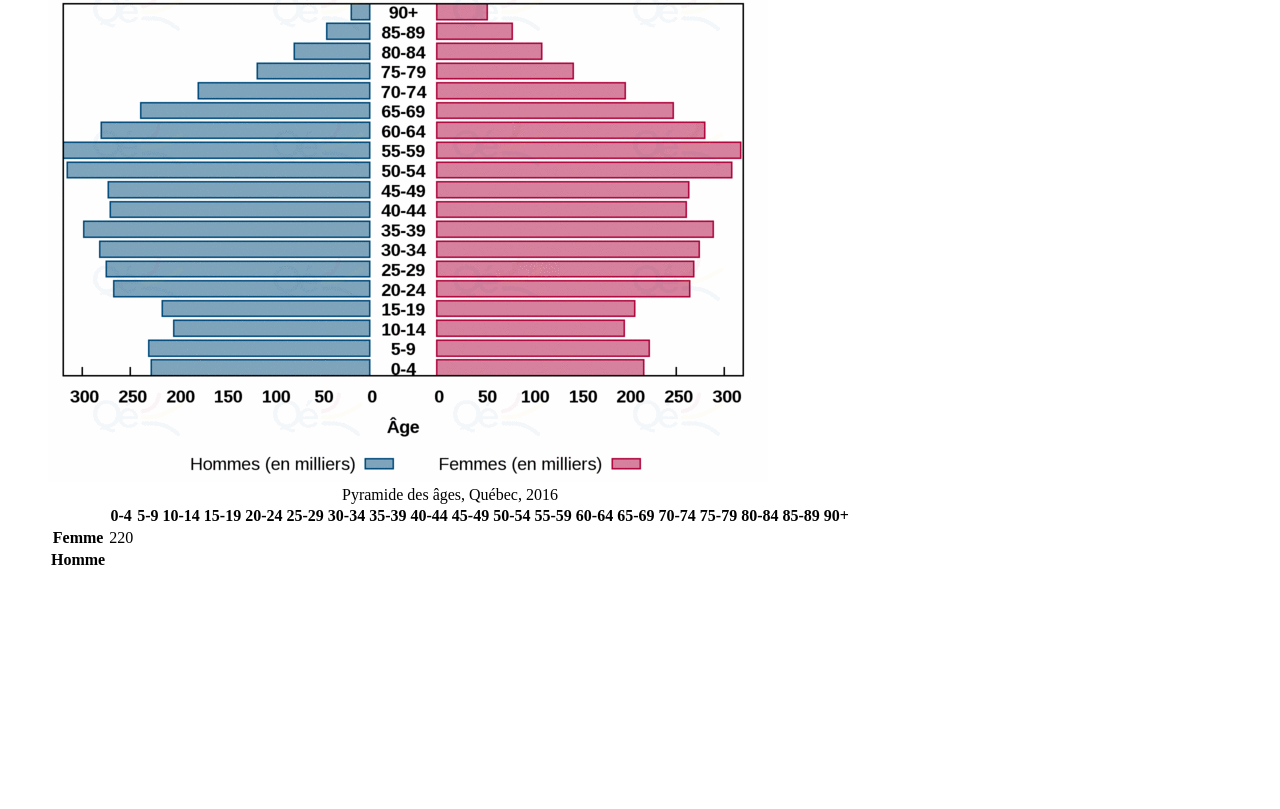
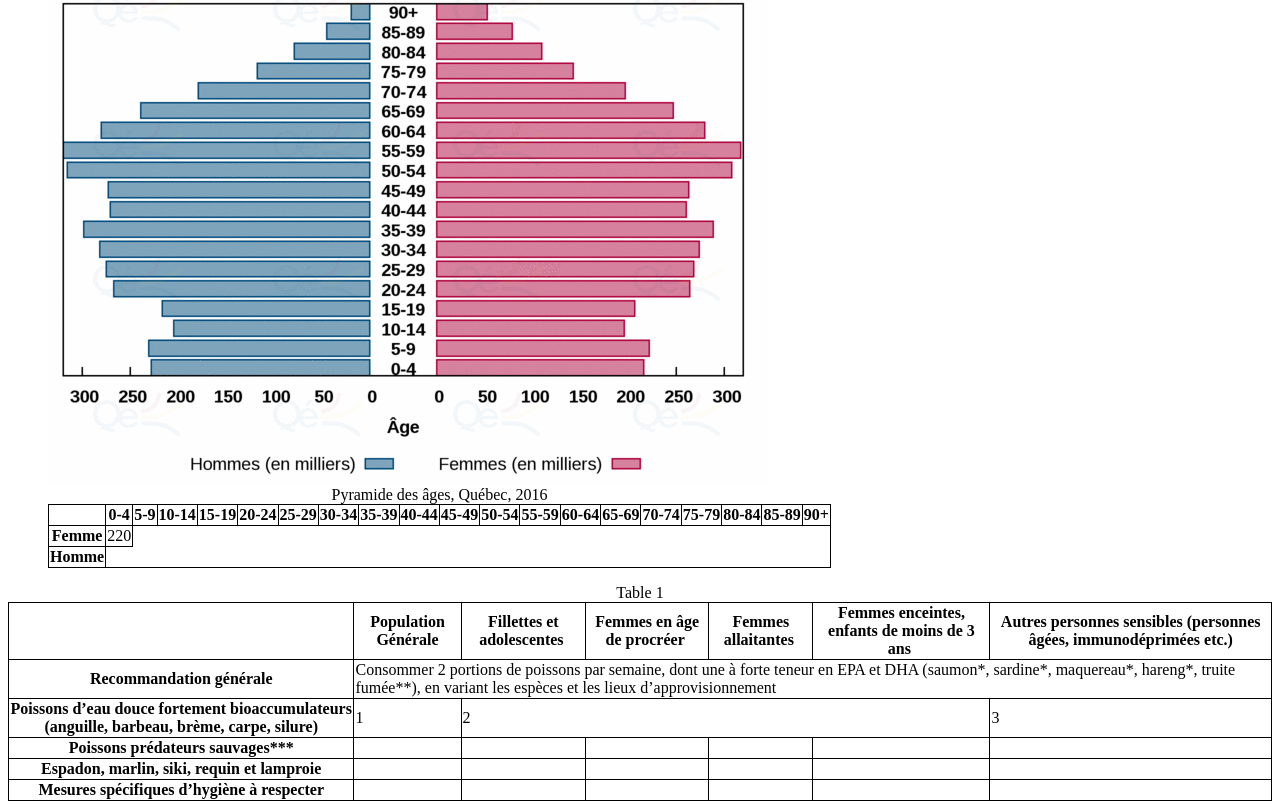
Before and after one commit to CassiopeeG/exercice_integration, a plain HTML site: page index.html in a window 1280 px wide. Shown: the part 832-1641 px from the top of the page. Before the commit the page ends 1420 px from the top, so only its background shows below. Drawn offline with Linux system fonts and the light colour scheme.

Commit message:
Début Table

```diff
--- a/index.html
+++ b/index.html
@@ -4,6 +4,7 @@
     <meta charset="UTF-8">
     <meta name="viewport" content="width=device-width, initial-scale=1.0">
     <title>Document</title>
+    <link rel="stylesheet" href="style.css">
 </head>
 <body>
     <h1>Images</h1>
@@ -52,5 +53,61 @@
     </figure>
 
 
+
+    <div class="table_component" role="region" tabindex="0">
+        <table>
+            <caption>Table 1</caption>
+            <thead>
+                <tr>
+                    <th><br></th>
+                    <th>Population Générale</th>
+                    <th>Fillettes et adolescentes&nbsp;</th>
+                    <th>Femmes en âge de procréer&nbsp;</th>
+                    <th>Femmes allaitantes&nbsp;</th>
+                    <th>Femmes enceintes, enfants de moins de 3 ans&nbsp;</th>
+                    <th>Autres personnes sensibles (personnes âgées, immunodéprimées etc.)</th>
+                </tr>
+            </thead>
+            <tbody>
+                <tr>
+                    <th>Recommandation générale</th>
+                    <td colspan="6">Consommer 2 portions de poissons par semaine, dont une à forte teneur en EPA et DHA (saumon*, sardine*, maquereau*, hareng*, truite fumée**), en variant les espèces et les lieux d’approvisionnement</td>
+                </tr>
+                <tr>
+                    <th>Poissons d’eau douce fortement bioaccumulateurs (anguille, barbeau, brème, carpe, silure)</th>
+                    <td>1</td>
+                    <td colspan="4">2</td>
+                    <td>3</td>
+                </tr>
+                <tr>
+                    <th>Poissons prédateurs sauvages***</td>
+                    <td></td>
+                    <td></td>
+                    <td></td>
+                    <td></td>
+                    <td></td>
+                    <td></td>
+                </tr>
+                <tr>
+                    <th>Espadon, marlin, siki, requin et lamproie</th>
+                    <td></td>
+                    <td></td>
+                    <td></td>
+                    <td></td>
+                    <td></td>
+                    <td></td>
+                </tr>
+                <tr>
+                    <th>Mesures spécifiques d’hygiène à respecter</tdh>
+                    <td></td>
+                    <td></td>
+                    <td></td>
+                    <td></td>
+                    <td></td>
+                    <td></td>
+                </tr>
+            </tbody>
+        </table>
+
 </body>
 </html>
--- a/style.css
+++ b/style.css
@@ -0,0 +1,11 @@
+table {
+    display: table;
+    border-collapse: separate;
+    border-spacing: 2px;
+    border-color: gray;
+  }
+
+table, th, td {
+    border: 1px solid black;
+    border-collapse: collapse;
+}
```
Also changed, not shown: images/CapturesImages/resultat.png (added), 7 other files.
